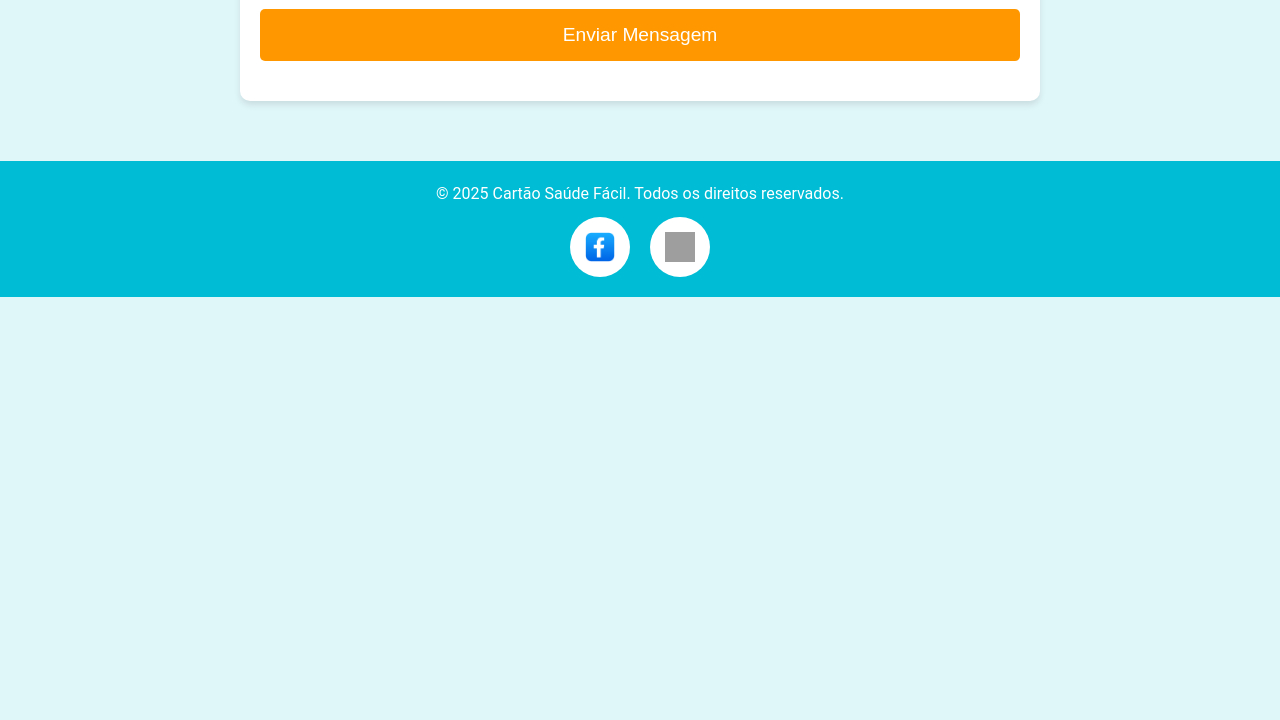
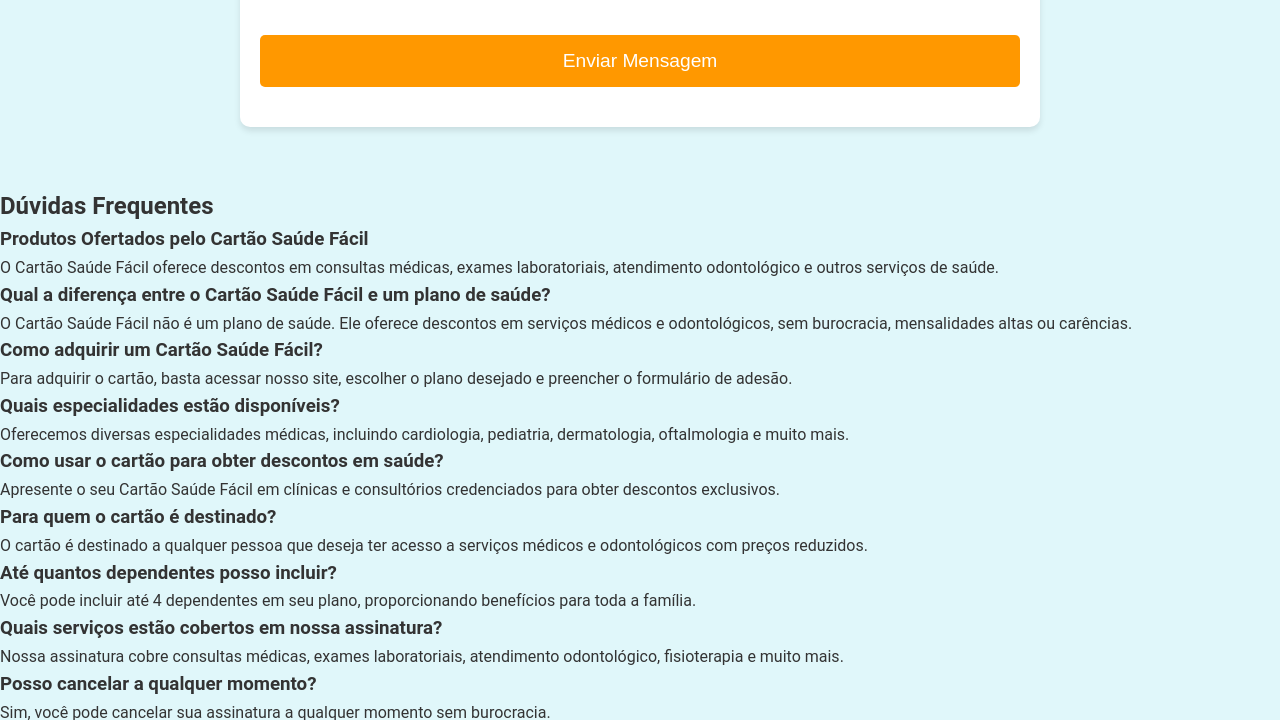
Before and after one commit to abnerfigueiredo/cartaosaude, a plain HTML site: page index.html in a window 1280 px wide. Shown: the part 2080-2800 px from the top of the page. Before the commit the page ends 2377 px from the top, so only its background shows below. Drawn offline with Linux system fonts and the light colour scheme; grey boxes are pictures that could not be loaded.

Commit message:
Update index.html

```diff
--- a/index.html
+++ b/index.html
@@ -11,6 +11,10 @@
 
     <!-- Cabeçalho -->
     <header>
+        <!-- Logo clicável -->
+        <a href="#" class="logo-link">
+            <img src="imagens/logo.png" alt="Logo do Cartão Saúde Fácil" class="logo">
+        </a>
         <h1>Cartão Saúde Fácil</h1>
         <p>O melhor cartão de benefícios para você e sua família</p>
     </header>
@@ -92,21 +96,80 @@
     <!-- Formulário de Contato -->
     <section class="contact-form" id="contato">
         <h2>Entre em Contato</h2>
-        <form id="formContato" action="https://example.com" method="POST">
+        <form id="formContato" method="post" action="envia.php">
             <input type="text" name="nome" placeholder="Seu Nome" required>
             <input type="email" name="email" placeholder="Seu E-mail" required>
             <textarea name="mensagem" placeholder="Sua Mensagem" rows="5" required></textarea>
             <input type="submit" value="Enviar Mensagem">
         </form>
-        <!-- Mensagem de confirmação -->
-        <p id="mensagemEnviada" style="display: none; color: green;">Sua mensagem foi enviada com sucesso!</p>
     </section>
 
     <!-- Botão WhatsApp -->
     <a href="https://wa.me/5599999999999" target="_blank" class="whatsapp-button">
         <img src="imagens/whatsapp-icon.png" alt="WhatsApp">
     </a>
+    <section class="faq">
+        <h2>Dúvidas Frequentes</h2>
 
+        <div class="faq-item">
+            <h3>Produtos Ofertados pelo Cartão Saúde Fácil</h3>
+            <p>O Cartão Saúde Fácil oferece descontos em consultas médicas, exames laboratoriais, atendimento odontológico e outros serviços de saúde.</p>
+        </div>
+
+        <div class="faq-item">
+            <h3>Qual a diferença entre o Cartão Saúde Fácil e um plano de saúde?</h3>
+            <p>O Cartão Saúde Fácil não é um plano de saúde. Ele oferece descontos em serviços médicos e odontológicos, sem burocracia, mensalidades altas ou carências.</p>
+        </div>
+
+        <div class="faq-item">
+            <h3>Como adquirir um Cartão Saúde Fácil?</h3>
+            <p>Para adquirir o cartão, basta acessar nosso site, escolher o plano desejado e preencher o formulário de adesão.</p>
+        </div>
+
+        <div class="faq-item">
+            <h3>Quais especialidades estão disponíveis?</h3>
+            <p>Oferecemos diversas especialidades médicas, incluindo cardiologia, pediatria, dermatologia, oftalmologia e muito mais.</p>
+        </div>
+
+        <div class="faq-item">
+            <h3>Como usar o cartão para obter descontos em saúde?</h3>
+            <p>Apresente o seu Cartão Saúde Fácil em clínicas e consultórios credenciados para obter descontos exclusivos.</p>
+        </div>
+
+        <div class="faq-item">
+            <h3>Para quem o cartão é destinado?</h3>
+            <p>O cartão é destinado a qualquer pessoa que deseja ter acesso a serviços médicos e odontológicos com preços reduzidos.</p>
+        </div>
+
+        <div class="faq-item">
+            <h3>Até quantos dependentes posso incluir?</h3>
+            <p>Você pode incluir até 4 dependentes em seu plano, proporcionando benefícios para toda a família.</p>
+        </div>
+
+        <div class="faq-item">
+            <h3>Quais serviços estão cobertos em nossa assinatura?</h3>
+            <p>Nossa assinatura cobre consultas médicas, exames laboratoriais, atendimento odontológico, fisioterapia e muito mais.</p>
+        </div>
+
+        <div class="faq-item">
+            <h3>Posso cancelar a qualquer momento?</h3>
+            <p>Sim, você pode cancelar sua assinatura a qualquer momento sem burocracia.</p>
+        </div>
+    </section>
+    <script>
+        document.addEventListener("DOMContentLoaded", function () {
+            const faqItems = document.querySelectorAll(".faq-item h3");
+
+            faqItems.forEach(item => {
+                item.addEventListener("click", function () {
+                    const answer = this.nextElementSibling;
+
+                    // Alternar exibição da resposta
+                    answer.style.display = answer.style.display === "block" ? "none" : "block";
+                });
+            });
+        });
+    </script>
     <!-- Rodapé -->
     <footer>
         <p>&copy; 2025 Cartão Saúde Fácil. Todos os direitos reservados.</p>
@@ -122,17 +185,5 @@
         </div>
     </footer>
 
-    <script>
-        // Exibir mensagem de confirmação após o envio do formulário
-        document.getElementById("formContato").addEventListener("submit", function(event) {
-            event.preventDefault();
-            document.getElementById("mensagemEnviada").style.display = "block";
-            setTimeout(() => {
-                document.getElementById("mensagemEnviada").style.display = "none";
-            }, 5000);
-            this.reset();
-        });
-    </script>
-
 </body>
 </html>
```
